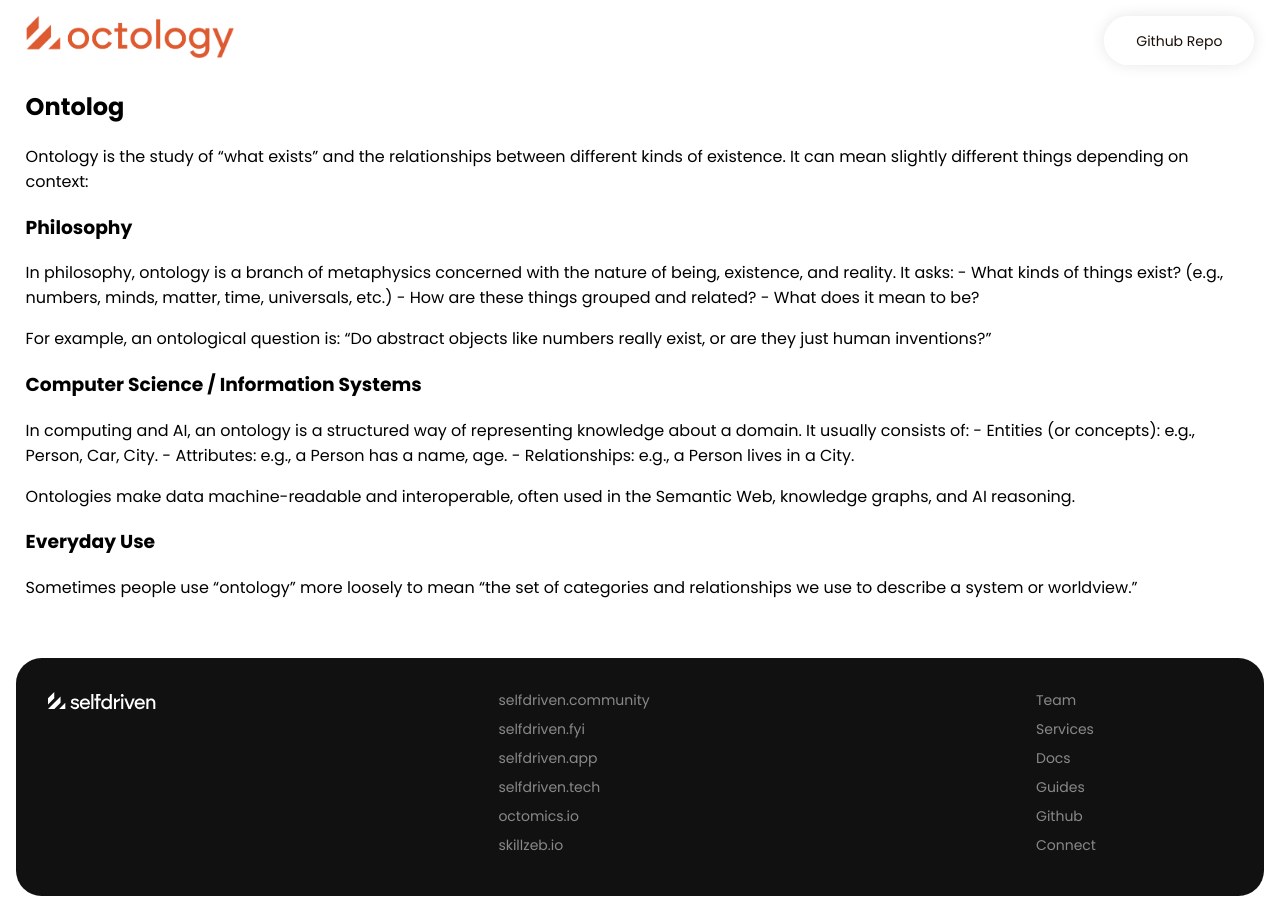
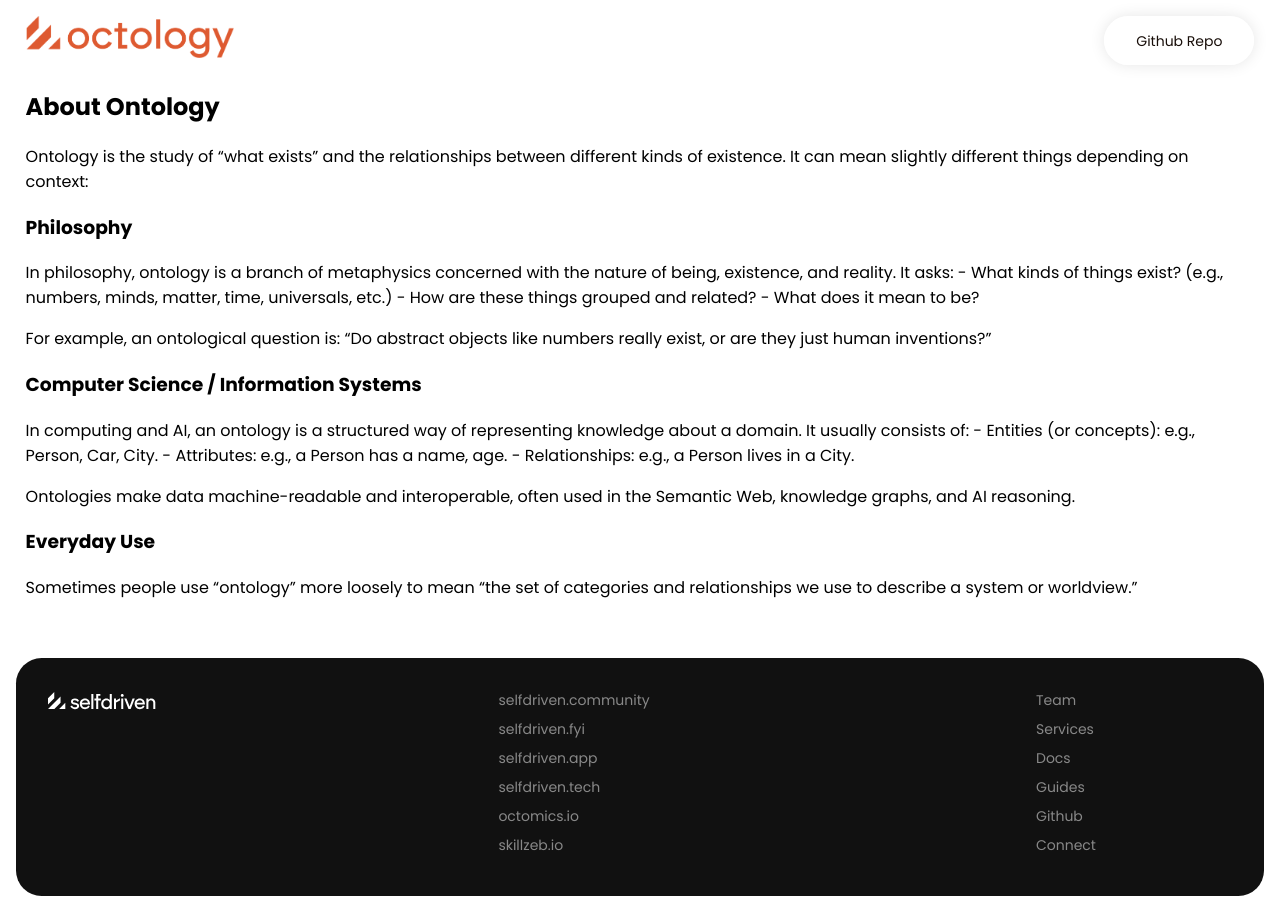
Before and after one commit to selfdriven-octo/octology, a Jekyll site: the page built from docs/pages/about.md, in a window 1280 px wide. Built offline with Jekyll 4.4.1, drawn with Linux system fonts in a browser that asks for light colours.

Commit message:
Update about.md

```diff
--- a/docs/pages/about.md
+++ b/docs/pages/about.md
@@ -4,7 +4,7 @@ title: About - Octology
 permalink: /about/
 ---
 
-## Ontolog
+## About Ontology
 
 Ontology is the study of “what exists” and the relationships between different kinds of existence. It can mean slightly different things depending on context:
 
```
